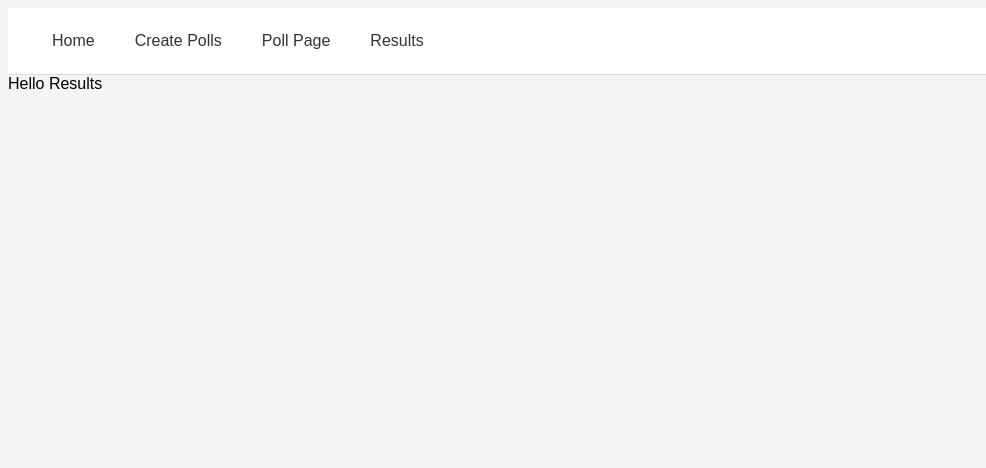
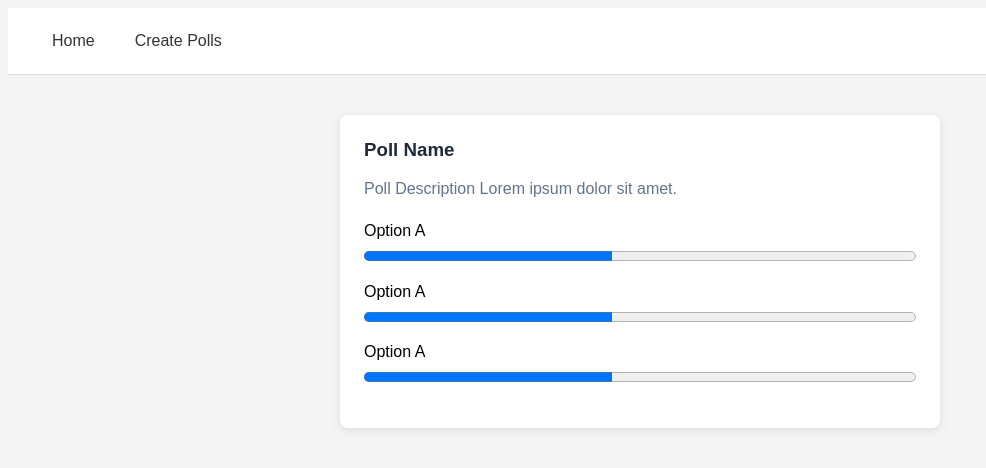
Before and after one commit to Capstone1TPP/Capstone1_FrontEnd, a React app in the folder frontend/: page /polls/1/results in a window 1280 px wide. Shown: the top 468 px of the page, without its empty margins (0-986 px from the left). Built offline with nearby package versions, Linux system fonts and the light colour scheme; the HTML template or start-up script is replaced by a standard one.

Commit message:
add PollResults skeleton

```diff
--- a/frontend/src/App.jsx
+++ b/frontend/src/App.jsx
@@ -2,7 +2,8 @@ import { BrowserRouter, Routes, Route } from 'react-router-dom';import './App.cs
 import PollForm from './components/PollForm';
 import PollList from './home'
 import NavBar from './components/NavBar';
-import PollDetail from './pages/PollDetails';
+import PollVote from './pages/PollVote';
+import PollResults from './pages/PollResults';
 
 function App() {
   return (
@@ -11,8 +12,8 @@ function App() {
         <Routes>
           <Route path="/" element={<PollList />} />
           <Route path="/create" element={<PollForm />} />
-          <Route path="/polls/:id" element={<PollDetail />} />
-          <Route path="/polls/:id/results" element={<div>Hello Results</div>}/>
+          <Route path="/polls/:id" element={<PollVote />} />
+          <Route path="/polls/:id/results" element={<PollResults />}/>
         </Routes>
     </BrowserRouter>
   );
--- a/frontend/src/components/NavBar.jsx
+++ b/frontend/src/components/NavBar.jsx
@@ -4,8 +4,6 @@ function NavBar() {
         <ul>
             <Link to={'/'}>Home</Link>
             <Link to={'/create'}>Create Polls</Link>
-            <Link to={'/polls/:id'}>Poll Page</Link>
-            <Link to={'/results'}>Results</Link>
         </ul>
     )
 }
--- a/frontend/src/index.css
+++ b/frontend/src/index.css
@@ -139,3 +139,40 @@ ul a:hover {
 .poll-card a:hover {
   text-decoration: underline;
 }
+
+
+/* PollResults styles */
+
+.poll-result-container {
+  max-width: 600px;
+  margin: 40px auto;
+  padding: 24px;
+  background: white;
+  border-radius: 8px;
+  box-shadow: 0 2px 8px rgba(0, 0, 0, 0.1);
+}
+
+.poll-result-container h3 {
+  margin-top: 0;
+  color: #1f2937;
+}
+
+.poll-result-container p {
+  color: #64748b;
+  margin-bottom: 24px;
+}
+
+.poll-option {
+  margin-bottom: 16px;
+}
+
+.poll-option label {
+  display: block;
+  margin-bottom: 6px;
+  font-weight: 500;
+}
+
+.poll-option progress {
+  width: 100%;
+  height: 20px;
+}
--- /dev/null
+++ b/frontend/src/pages/PollResults.jsx
@@ -0,0 +1,37 @@
+import { useEffect } from "react"
+import { useParams } from "react-router"
+
+function PollResults() {
+    const { id } = useParams()
+
+        // when this component is loaded i would like to do the following
+        // 1. get the entire poll infomartion so i can extract the poll name and descriptions
+        // 2. get the poll options so i can display them through the labels
+        // 3. get the poll votes so i can get the total amount of votes
+
+    return (
+        <div className="poll-result-container">
+            <h3>Poll Name</h3>
+            <p>Poll Description Lorem ipsum dolor sit amet.</p>
+
+            <div className="poll-stats">
+                <div className="poll-option">
+                    <label htmlFor="">Option A</label>
+                    <progress value={45} max={100}></progress>
+                </div>
+
+                <div className="poll-option">
+                    <label htmlFor="">Option A</label>
+                    <progress value={45} max={100}></progress>
+                </div>
+
+                <div className="poll-option">
+                    <label htmlFor="">Option A</label>
+                    <progress value={45} max={100}></progress>
+                </div>
+            </div>
+        </div>
+    )
+}
+
+export default PollResults
```
Also changed, not shown: frontend/src/pages/PollVote.jsx (renamed from frontend/src/pages/PollDetails.jsx).
